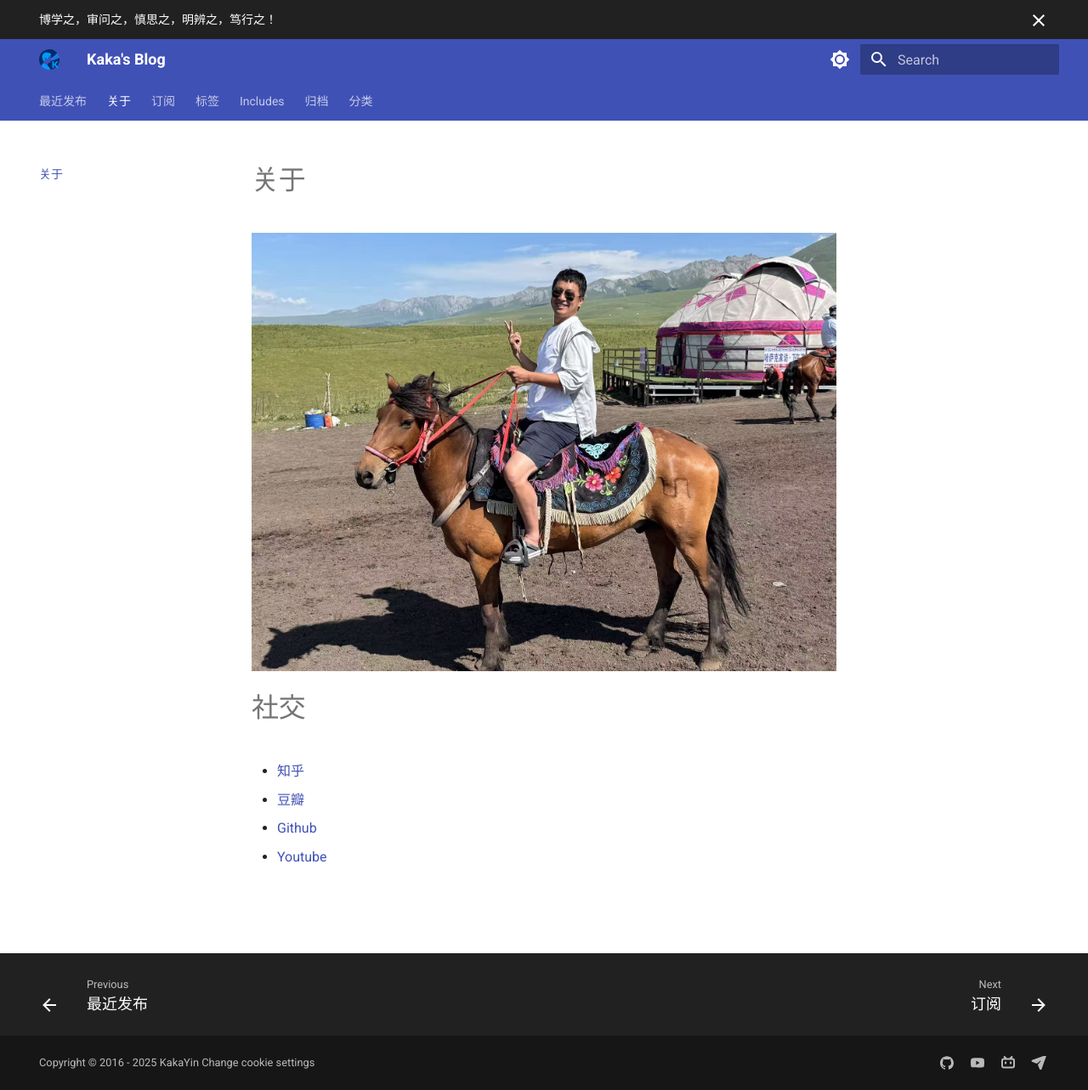
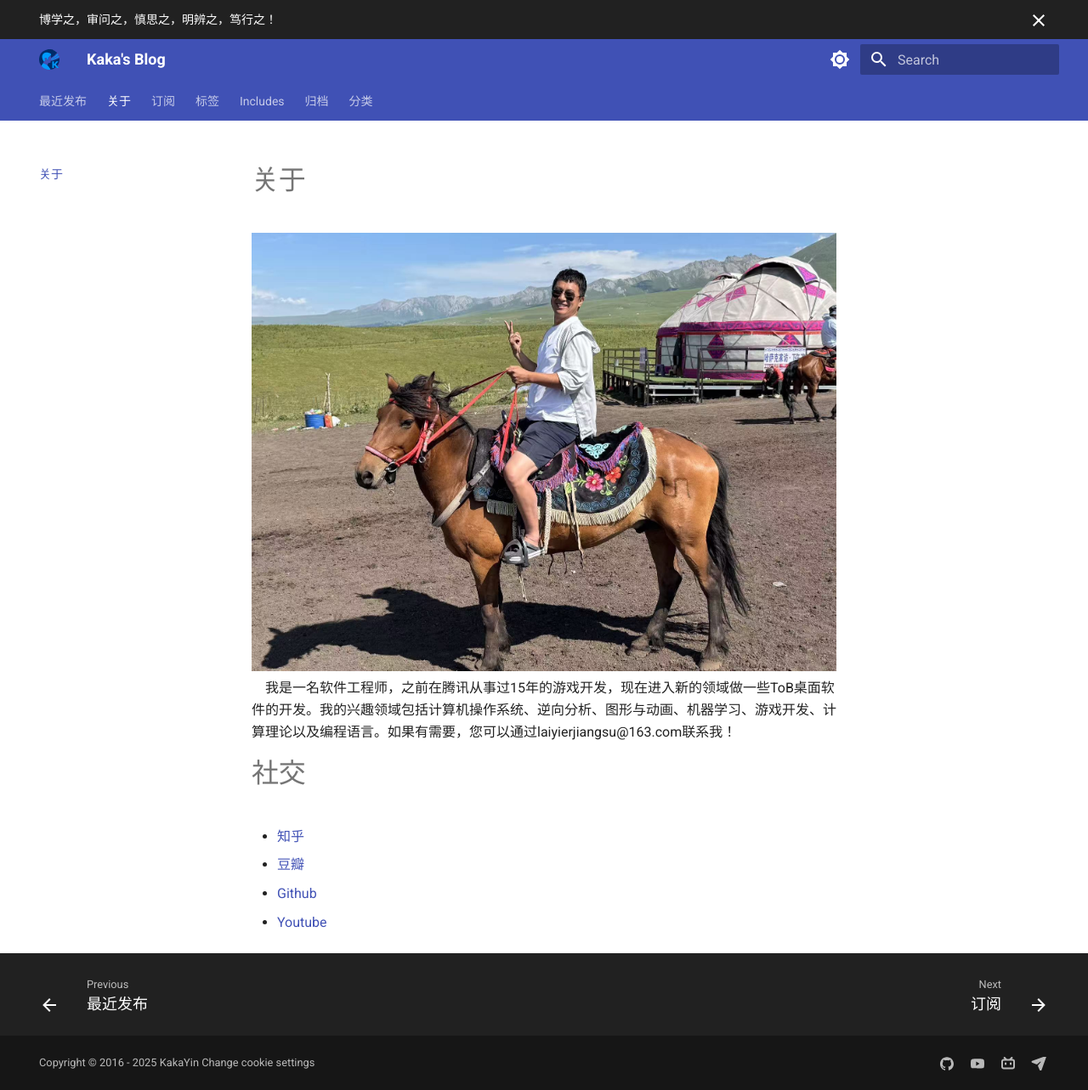
Before and after one commit to laiyierjiangsu/laiyierjiangsu.github.io, an MkDocs documentation site: the page built from docs/about.md, in a window 1280 px wide and 1283 px high. Shown: the whole window at 85% size. Built offline with MkDocs 1.6.1 and Material for MkDocs 9.7.7, drawn with Linux system fonts in a browser that asks for light colours.

Commit message:
修改个人信息

```diff
--- a/docs/about.md
+++ b/docs/about.md
@@ -1,5 +1,6 @@
 # 关于
 ![我的照片](assets/kaka.jpg)
+&emsp;我是一名软件工程师，之前在腾讯从事过15年的游戏开发，现在进入新的领域做一些ToB桌面软件的开发。我的兴趣领域包括计算机操作系统、逆向分析、图形与动画、机器学习、游戏开发、计算理论以及编程语言。如果有需要，您可以通过laiyierjiangsu@163.com联系我！
 # 社交
 - [知乎](https://www.zhihu.com/people/laiyierjiangsu)
 - [豆瓣](https://www.douban.com/people/KHacker)
```
